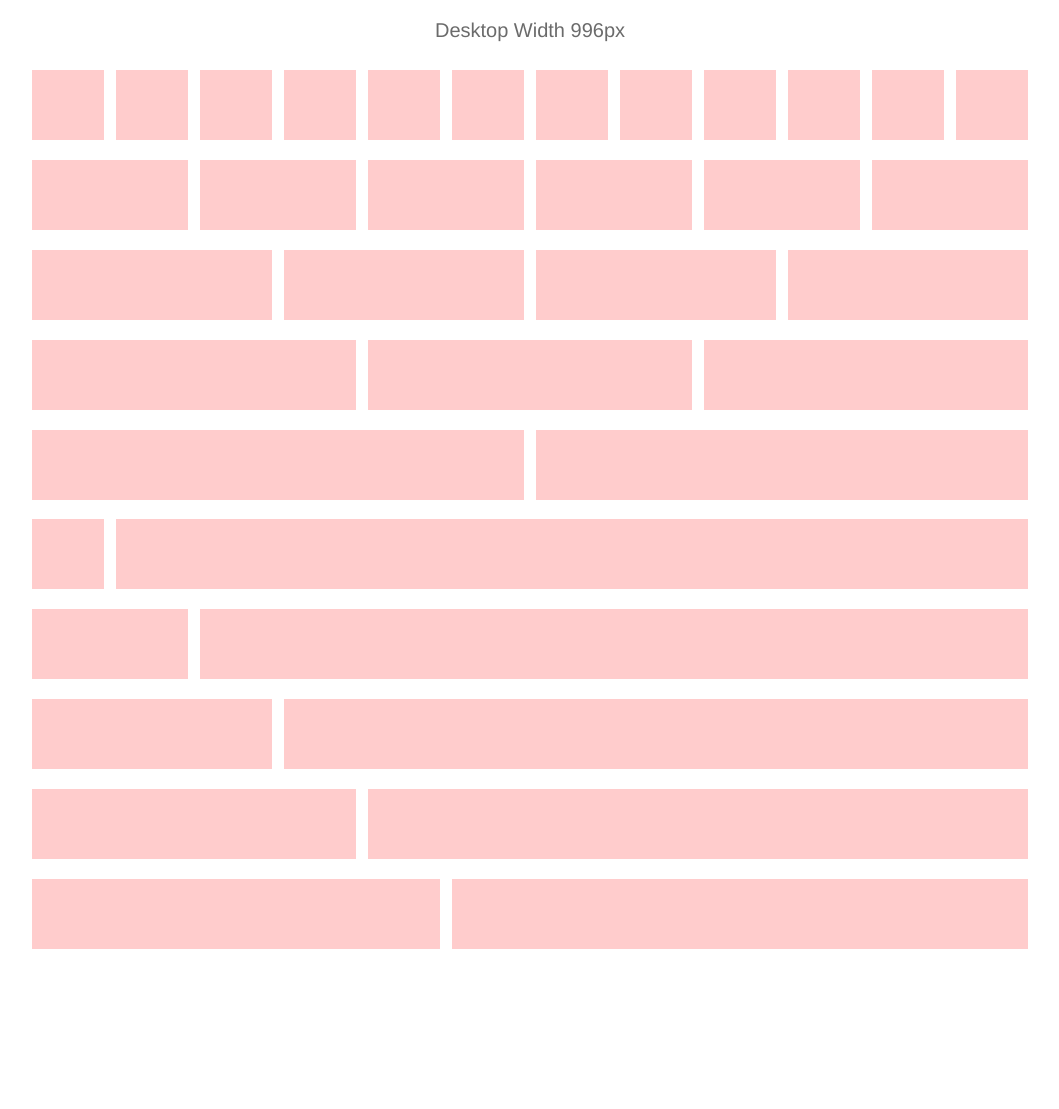
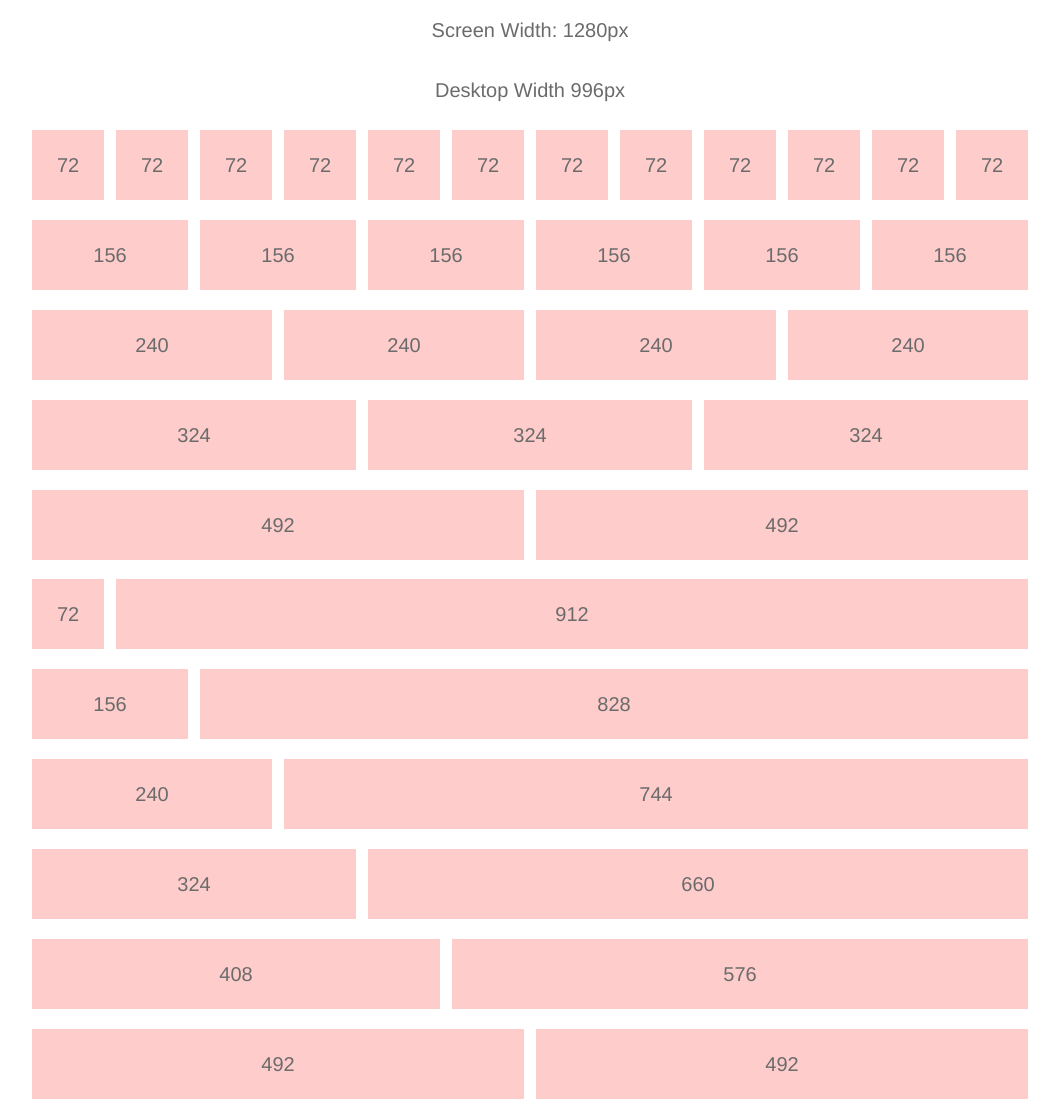
Before and after one commit to mikeya/12-grid, a plain HTML site: page index.html in a window 1280 px wide. Shown: the whole page, without its empty margins (110-1169 px from the left). Before the commit the page ends 959 px from the top, so only its background shows below. Drawn offline with nearby package versions, Linux system fonts and the light colour scheme.

Commit message:
added px width to columns, added screen width header

```diff
--- a/index.html
+++ b/index.html
@@ -8,9 +8,32 @@
 	<!--[if IE]>
 	  <link href="/stylesheets/ie.css" media="screen, projection" rel="stylesheet" type="text/css" />
 	<![endif]-->
-
+	<script src="//ajax.googleapis.com/ajax/libs/jquery/1.10.2/jquery.min.js"></script>
+	<script>
+	$(document).ready(function(){
+		$('.example .col').text(function(){
+			return $(this).width();
+		});
+		$('.screen').text(function(){
+			return 'Screen Width: ' + $(window).width() + 'px';
+		});
+		$(window).on('resize', function(){
+			$('.example .col').text(function(){
+				return $(this).width();
+			});
+			$('.screen').text(function(){
+				return 'Screen Width: ' + $(window).width() + 'px';
+			});
+		});
+	});
+	</script>
 </head>
 <body id='TwelveColResponsiveGrid'>
+	<div class="flex-grid">
+		<div class="col span-6-12 center">
+			<h1 class='screen'>Screen Width: </h1>
+		</div>
+	</div>
 	<div class="flex-grid">
 		<div class="col span-6-12 center">
 			<h1 class='desktop'>Desktop Width 996px</h1>
@@ -75,6 +98,10 @@
 		<div class="col span-5-12"></div>
 		<div class="col span-7-12"></div>
 	</div>
+	<div class="flex-grid example">
+		<div class="col span-6-12"></div>
+		<div class="col span-6-12"></div>
+	</div>
 
 </body>
 </html>
--- a/sass/screen.scss
+++ b/sass/screen.scss
@@ -53,10 +53,11 @@ h1{
 }
 
 .example .col{
-	background:red;
-	opacity:.2;
+	background:rgba(255, 0, 0, .2);
 	height:50px;
 	padding:10px 0;
+	text-align: center;
+	line-height: 50px;
 	@include respond-to(handheld){
 		height:100px;
 		margin:10px 0;
@@ -66,8 +67,8 @@ h1{
 /* Desktop / Tablet Columns */
 $columns: 12;
 $handheldColumns: 4;
-$columnWidth: 72px;
-$gutterWidth: 12px;
+$columnWidth: 72.00000000px;
+$gutterWidth: 12.00000000px;
 $rowWidth: ($columns * $columnWidth) + ($gutterWidth * ($columns - 1));
 $flexColumnWidth: percentage($columnWidth / $rowWidth);
 $flexGutterWidth: percentage($gutterWidth / $rowWidth);
```
Also changed, not shown: stylesheets/screen.css.
